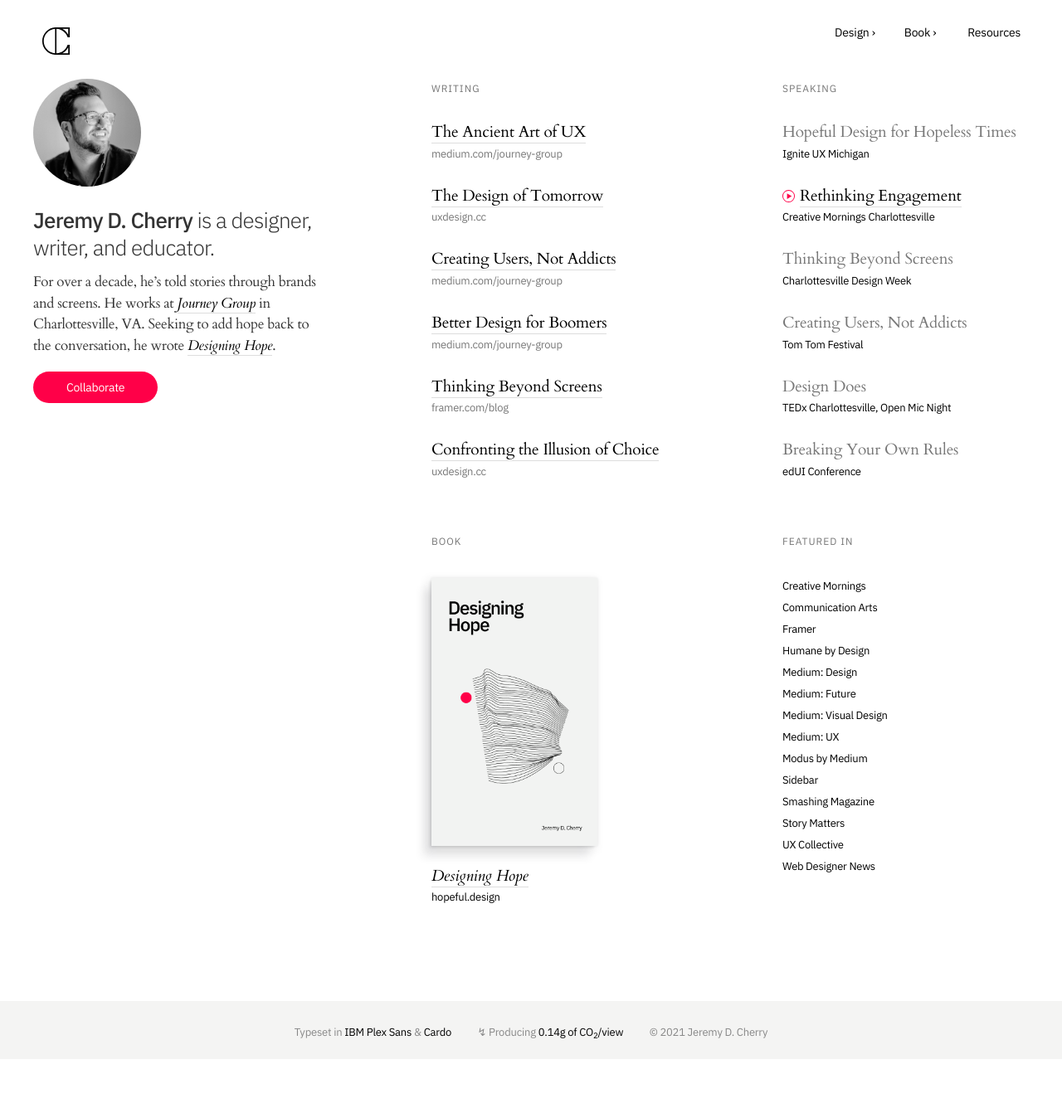
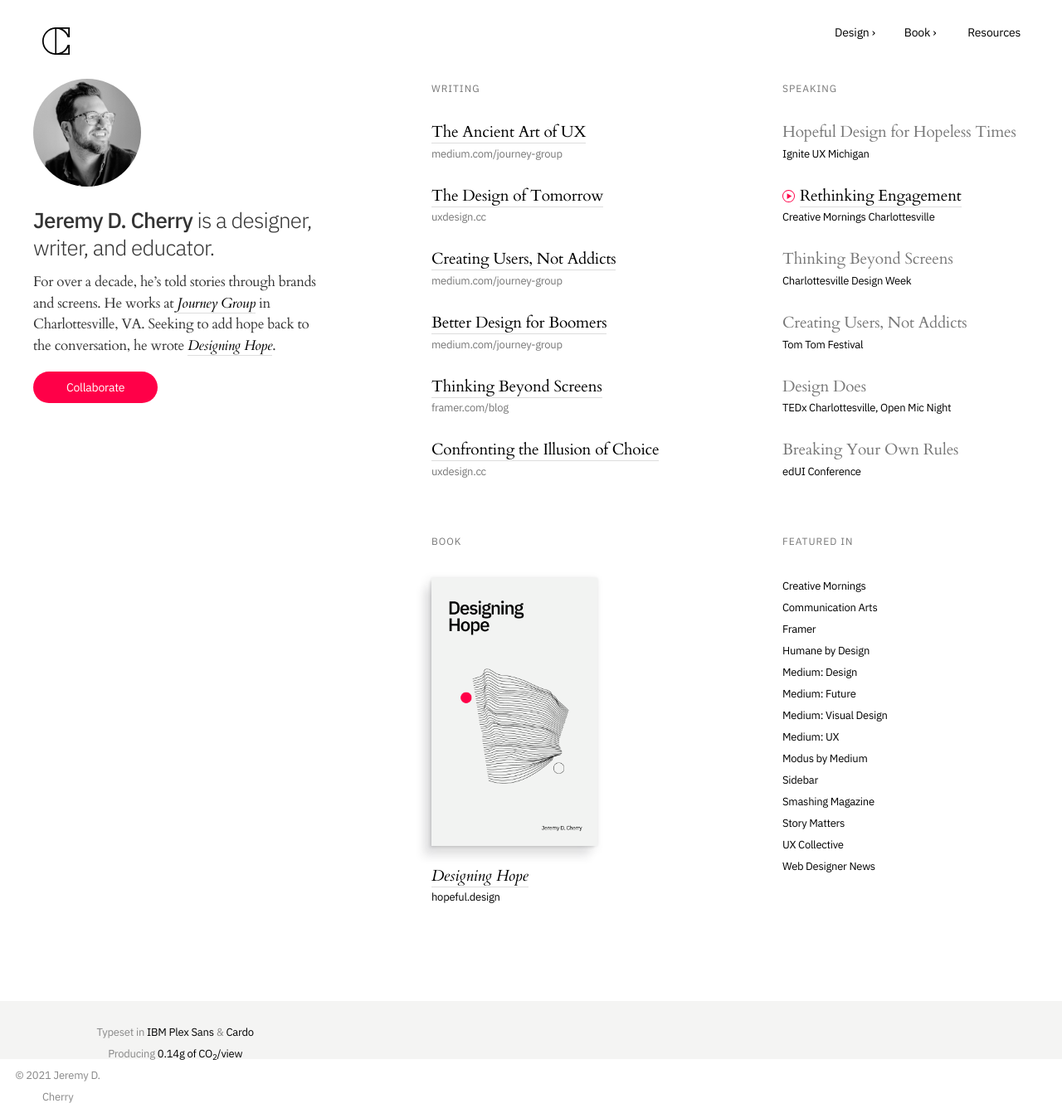
Before and after one commit to jeremydcherry/jeremydcherry.github.io, a Jekyll site: the page built from index.md, in a window 1280 px wide. Shown: the whole page at 83% size. Built offline with Jekyll 4.4.1, drawn with Linux system fonts in a browser that asks for light colours; before the commit the page ends 1277 px from its top, so only the background shows below that.

Commit message:
Updated Footer styles

```diff
--- a/_includes/footer.html
+++ b/_includes/footer.html
@@ -1,3 +1,7 @@
 <footer>
-Typeset in <a href="https://fonts.google.com/specimen/IBM+Plex+Sans">IBM Plex Sans</a> &amp; <a href="https://fonts.google.com/specimen/Cardo">Cardo</a> &nbsp;&nbsp;&nbsp;&nbsp;&nbsp;&nbsp;&nbsp;&nbsp;&nbsp; &#x21AF;&nbsp;Producing <a href="https://www.websitecarbon.com/website/jeremydcherry-com/">0.14g of CO<sub>2</sub>/view</a> &nbsp;&nbsp;&nbsp;&nbsp;&nbsp;&nbsp;&nbsp;&nbsp;&nbsp; &copy; 2021 Jeremy D. Cherry
+<div class="col_footer">
+	<div class="col-third-1_footer">Typeset in <a href="https://fonts.google.com/specimen/IBM+Plex+Sans">IBM Plex Sans</a> &amp; <a href="https://fonts.google.com/specimen/Cardo">Cardo</a> </div>
+	<div class="col-third-2_footer">Producing <a href="https://www.websitecarbon.com/website/jeremydcherry-com/">0.14g of CO<sub>2</sub>/view</a>
+	<div class="col-third-3_footer">&#169; 2021 Jeremy D. Cherry</div>
+</div>
 </footer>
--- a/_sass/main.scss
+++ b/_sass/main.scss
@@ -73,6 +73,22 @@
 
 .col-third-3_resources {
   width: 40%;
+}
+
+.col_footer{
+  width: 100%
+}
+
+.col-third-1_footer {
+  width: 33%;
+}
+
+.col-third-2_footer {
+  width: 33%;
+}
+
+.col-third-3_footer {
+  width: 33%;
 }
 
 .row:after {
```
